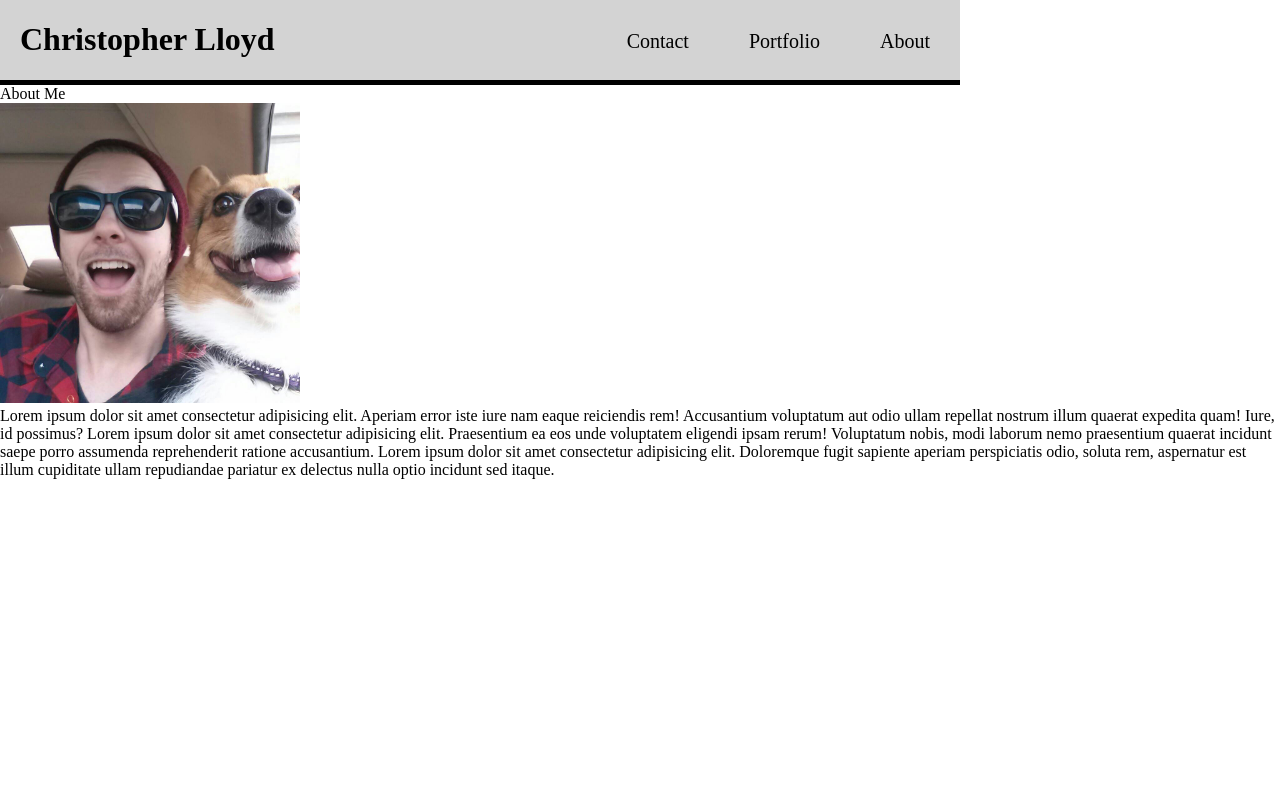
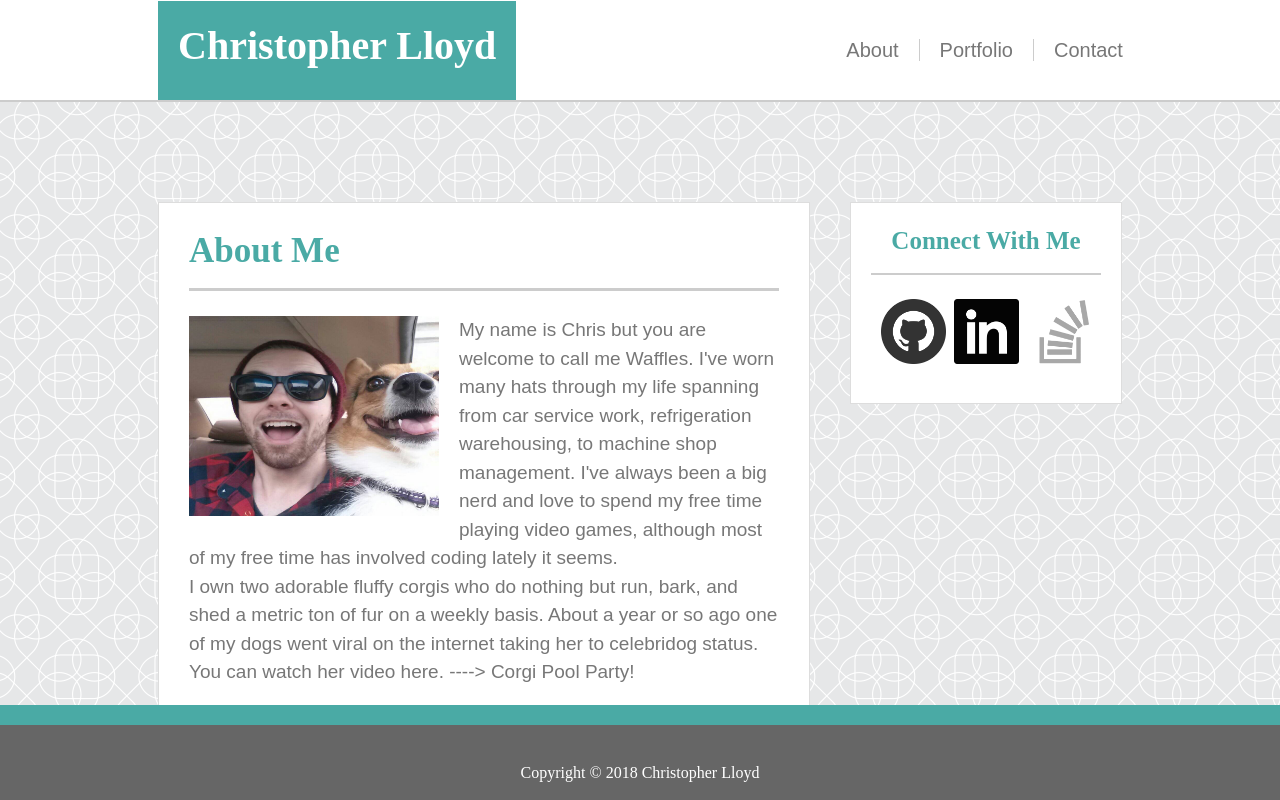
Before and after one commit to iWafflesi/Basic-Portfolio, a plain HTML site: page index.html in a window 1280 px wide. Drawn offline with Linux system fonts and the light colour scheme.

Commit message:
tons of stuff

```diff
--- a/assets/css/style.css
+++ b/assets/css/style.css
@@ -1,47 +1,151 @@
 
 body {
 	margin: 0;
+	background-image: url("../images/intersection/intersection.png");
+
+
+}
+
+header {
+	width: 100%;
+	height: 100px;
+	border-bottom: 2px solid #cccccc;
+	background: #ffffff;
+	font-family: 'Georgia', Times, Times 'New Roman', serif;
+	display: flex;
+	justify-content: center;
+}
+
+#name-box {
+	padding: 0px 20px 0px 20px;
+	line-height: 90px;
+	margin: 1px;
+	margin-right: 330px;
+	float: left;
+	font-size: 40px;
+	font-weight: bold;
+	height: 99%;
+	background-color: #4aaaa5;
+	color: #ffffff;
+}
+
+#buttonbox {
+	margin-top: 40px;
+	height: 20px;
+	display: flex;
+	justify-content: center;
+}
+
+.Buttons {
+	font-family: 'Arial', 'Helvetica Neue', Helvetica, sans-serif;
+	padding-right: 20px;
+	margin-right: 20px;
+	margin-top: 40px;
+	font-size: 20px;
+	color:#777777;
+	border-right: 1px solid #cccccc;
+	text-decoration: none;
+}
+
+.Buttons3 {
+	font-family: 'Arial', 'Helvetica Neue', Helvetica, sans-serif;
+	float: right;
+
+	font-size: 20px;
+	color:#777777;
+	text-decoration: none;
 }
 
 #container {
-	width: 960px;
-	background:#fff;
+	display: flex;
+	justify-content: center;
 }
 
-.header {
-	width: 100%;
-	height: 80px;
-	border-bottom: 5px solid black;
-	background:lightgray;
-
+#main {
+	padding: 30px;
+	margin-top: 100px;
+	background: #ffffff;
+	height: 460px;
+	width: 590px;
+	border: 1px solid #dddddd
 }
 
-.buttons {
-	float: right;
-	padding: 30px;
-	font-size: 20px;
-}
-
-#name-box {
-	float: left;
-	margin-left: 20px;
-}
-
-#content {
-	width: 650px;
-	height: 650px;
-	background: yellow;
-}
-
-.about-me {
-
+#about-me {
+	font-family: 'Georgia', Times, Times 'New Roman', serif;
+	font-size: 35px;
+	padding-bottom: 20px;
+	font-weight: bold;
+	color: #4aaaa5;
+	margin-bottom: 25px;
+	border-bottom: 3px solid #cccccc;
 }
 
 #profile-picture {
-	height: 300px;
-	width: 300px;
+	float: left;
+	padding-right: 20px;
 }
 
 .paragraph {
-	float: left;
+	color:#777777;
+	font-size: 19px;
+	line-height: 150%;
+	font-family: 'Arial', 'Helvetica Neue', Helvetica, sans-serif;
 }
+
+.paragraph2 {
+	color:#777777;
+	font-size: 19px;
+	line-height: 150%;
+	font-family: 'Arial', 'Helvetica Neue', Helvetica, sans-serif;
+	text-decoration: none;
+}
+
+#sidebar {
+	margin-top: 100px;
+	margin-left: 40px;
+	background: #ffffff;
+	height: 200px;
+	width: 230px;
+	padding: 0px 20px 0px 20px;
+	border: 1px solid #dddddd;
+}
+
+#connectwithme {
+	font-family: 'Georgia', Times, Times 'New Roman', serif;
+	font-size: 25px;
+	margin-top: 25px;;
+	height: 30px;
+	padding-bottom: 15px;
+	font-weight: bold;
+	color: #4aaaa5;
+	margin-bottom: 20px;
+	border-bottom: 2px solid #cccccc;
+	display: flex;
+	justify-content: center;
+}
+
+#navlink {
+	display: flex;
+	justify-content: center;
+	height: 20px;
+	width: 100%;
+}
+
+.icons {
+	padding: 4px;
+}
+
+footer {
+	position: fixed;
+	left: 0;
+	bottom: 0;
+	width: 100%;
+	border-top: 20px solid #4aaaa5;
+	height: 35px;
+	text-align: center;
+	background-color: #666666;
+	display: flex;
+	justify-content: center;
+	color: #ffffff;
+	padding-top: 40px;
+}
--- a/index.html
+++ b/index.html
@@ -4,46 +4,60 @@
 	<meta charset="UTF-8">
 	<meta name="viewport" content="width=device-width, initial-scale=1.0">
 	<meta http-equiv="X-UA-Compatible" content="ie=edge">
+	<link rel="stylesheet" href="./assets/css/reset.css">
 	<link rel="stylesheet" href="./assets/css/style.css">
+
 	<title>Basic-Portfolio</title>
 </head>
 <body>
 
+	<!--header-->
+	<header>
+
+			<H1 id="name-box">Christopher Lloyd</H1>
+			<nav>
+				<ul id="buttonbox">
+					<li><a class="Buttons" href="index.html">About</a></li>
+					<li><a class="Buttons" href="portfolio.html">Portfolio</a></li>
+					<li><a class="Buttons3" href="contact.html">Contact</a></li>
+				</ul>
+			</nav>
+
+	</header>
+
+
 <!-- container -->
 <div id="container">
-<!--header-->
-<div class="header">
-
-		<H1 id="name-box">Christopher Lloyd</H1>
-			<div class="buttons">
-				About
+<!-- Main -->
+	<div id="main">
+		<div id="about-me">About Me
 			</div>
-			<div class="buttons">
-				Portfolio
-			</div>
-			<div class="buttons">
-				Contact
-			</div>
+		<img id="profile-picture" src="./assets/images/waffles.jpg" alt="Good-ol-Waffles" width="250px" height="200px">
+		<div>
+			<p class="paragraph">My name is Chris but you are welcome to call me Waffles. I've worn many hats through my life spanning from car service work, refrigeration warehousing, to machine shop management. I've always been a big nerd and love to spend my free time playing video games, although most of my free time has involved coding lately it seems.
+			</p>
+			<p class="paragraph2">I own two adorable fluffy corgis who do nothing but run, bark, and shed a metric ton of fur on a weekly basis. About a year or so ago one of my dogs went viral on the internet taking her to celebridog status. You can watch her video here. ----> <a class="paragraph2" href="">Corgi Pool Party!</a>
+			</p>
+		</div>
+	</div>
+		<!-- Sidebar -->
+		<div id="sidebar">
+			<div id="connectwithme">Connect With Me</div>
+			<nav id="navlink">
+				<a href="github.com""_blank">
+					<img class="icons" src="./assets/images/icons/github.png" alt="Github" width="65px" height="65px">
+				</a>
+				<a href="""_blank">
+					<img class="icons" src="./assets/images/icons/linkedin3.png" alt="Linkedin" width="65px" height="65px">
+				</a>
+				<a href="""_blank">
+					<img class="icons" src="./assets/images/icons/stackoverflow2.png" alt="Stack Overflow" width="65px" height="65px">
+				</a>
+			</nav>
+		</div>
 </div>
 
-</div>
-
-
-
-
-<div class="content">
-	<div id="about-me">About Me</div>
-	<img id="profile-picture" src="./assets/images/waffles.jpg" alt="Good-ol-Waffles">
-
-	<div class="paragraph">
-			Lorem ipsum dolor sit amet consectetur adipisicing elit. Aperiam error iste iure nam eaque reiciendis rem! Accusantium voluptatum aut odio ullam repellat nostrum illum quaerat expedita quam! Iure, id possimus? Lorem ipsum dolor sit amet consectetur adipisicing elit. Praesentium ea eos unde voluptatem eligendi ipsam rerum! Voluptatum nobis, modi laborum nemo praesentium quaerat incidunt saepe porro assumenda reprehenderit ratione accusantium. Lorem ipsum dolor sit amet consectetur adipisicing elit. Doloremque fugit sapiente aperiam perspiciatis odio, soluta rem, aspernatur est illum cupiditate ullam repudiandae pariatur ex delectus nulla optio incidunt sed itaque.
-	</div>
-
-	</div>
-
-</div>
-
-	<div>
+<footer>Copyright © 2018 Christopher Lloyd</footer>
 
 
 </body>
```
Also changed, not shown: contact.html (+62 -0 lines), portfolio.html (+62 -0 lines), assets/images/circles-light/circles-light/circles-light.png (added), assets/images/circles-light/circles-light/readme.txt (added), assets/images/icons/github.png (added), assets/images/icons/linkedin.png (added), assets/images/icons/linkedin2.png (added), assets/images/icons/linkedin3.png (added), assets/images/icons/stackoverflow.png (added), assets/images/icons/stackoverflow2.png (added), assets/images/intersection/intersection.png (added), assets/images/intersection/readme.txt (added), 2 other files.
